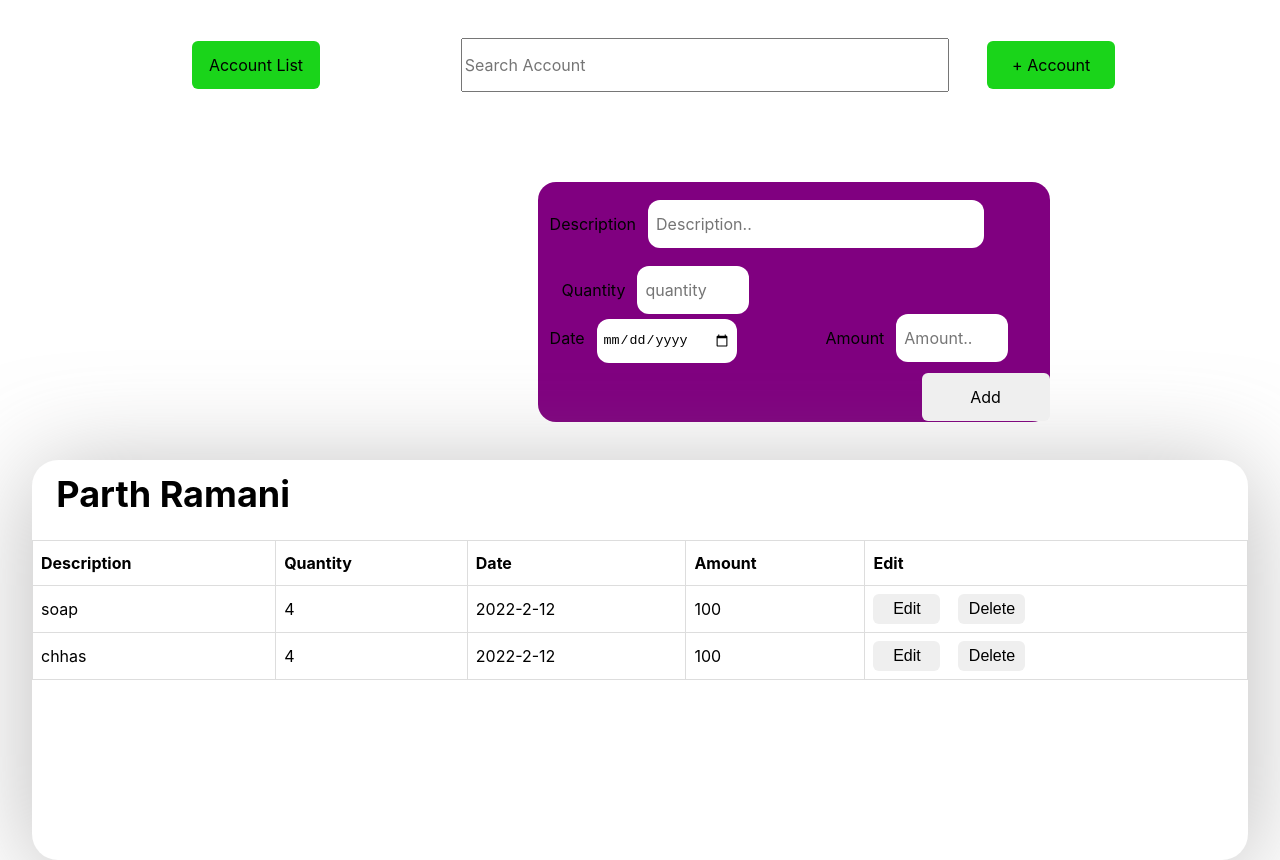
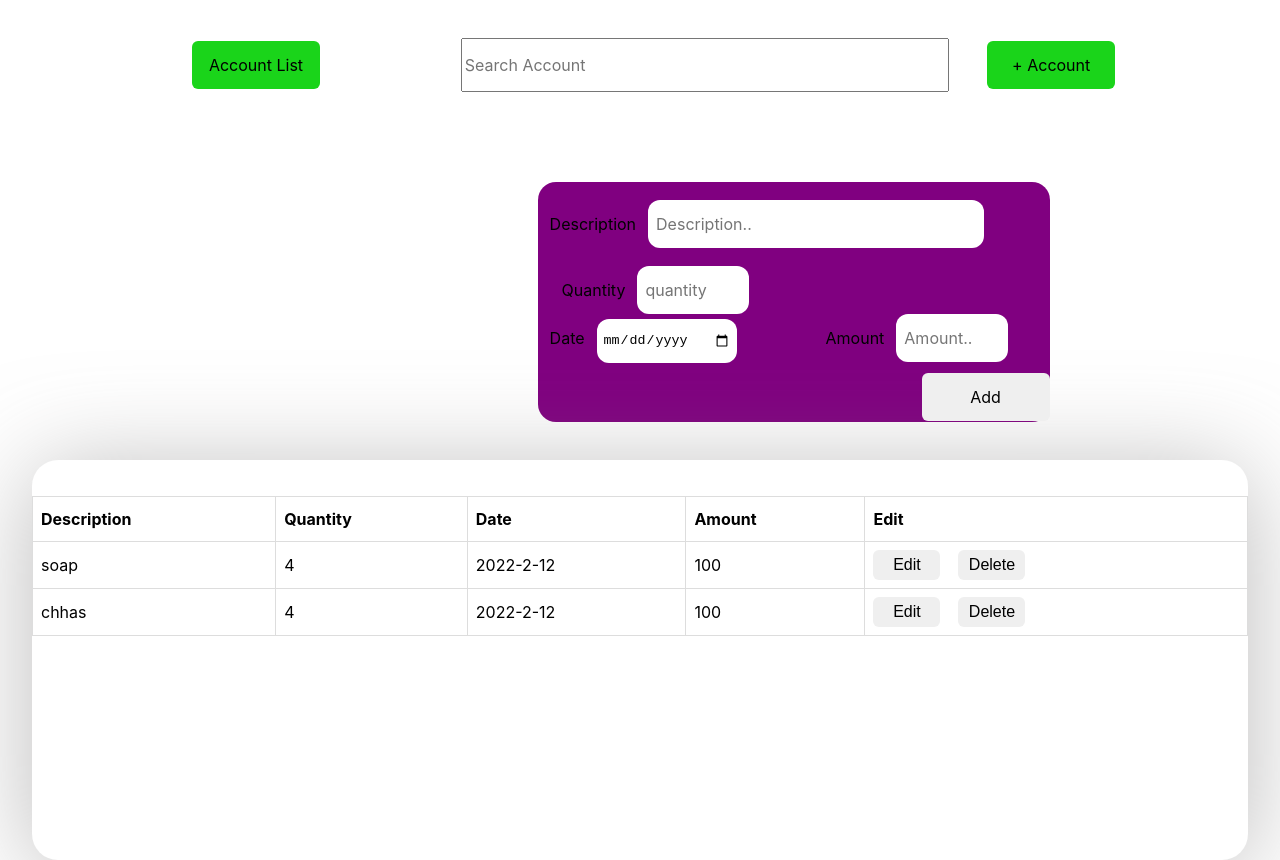
Before and after one commit to Parth-Ramani/groceries-account, a React (Create React App) app: page / in a window 1280 px wide. Built offline with nearby package versions, Linux system fonts and the light colour scheme.

Commit message:
adding the object in detail table

```diff
--- a/src/App.js
+++ b/src/App.js
@@ -117,7 +117,7 @@ const getLocalItems = () => {
 };
 
 // }
-const App = () => {
+const App = (props) => {
   // let updateName;
   // const customerAccount = [
   // {
@@ -198,7 +198,6 @@ const App = () => {
   const clickme = (name) => {
     console.log(name);
   };
-
   // console.log(...enteredInputs);
 
   // var object = enteredInputs.reduce(
--- a/src/Components/DetailTable.js
+++ b/src/Components/DetailTable.js
@@ -1,11 +1,9 @@
 import "./DetailTable.css";
 const DetailTable = (props) => {
-  console.log(props.clickme);
-
   return (
     <div>
       <div className="detail_container">
-        <h1> Parth Ramani</h1>
+        <h1> </h1>
 
         <table className="customers">
           <thead>
```
